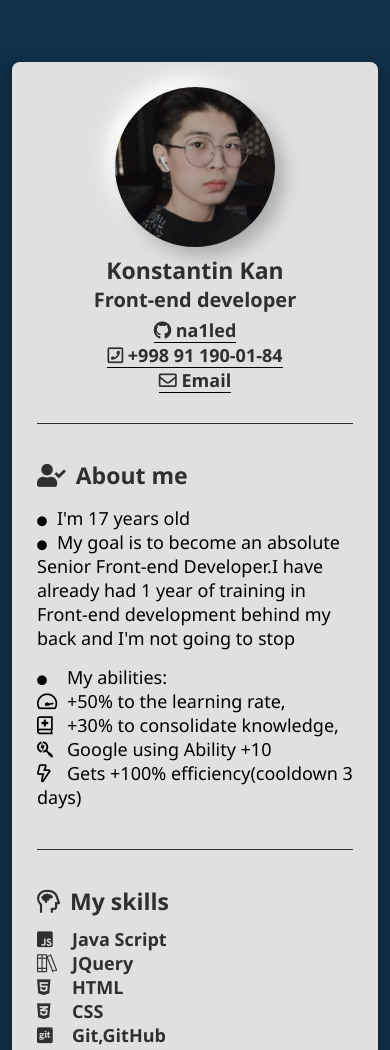
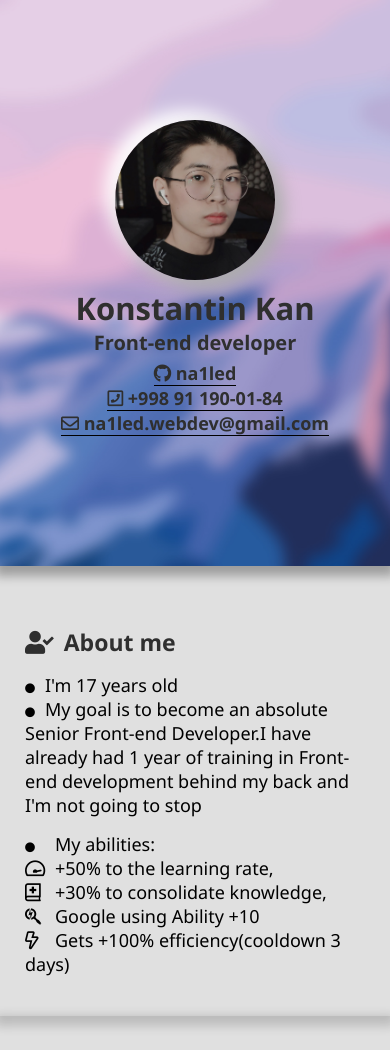
Before and after one commit to na1led/rsschool-cv, a plain HTML site: page index.html in a window 390 px wide. Shown: the top 1050 px of the page. Drawn offline with Linux system fonts and the light colour scheme.

Commit message:
feat: Redesigned all cv

```diff
--- a/index.html
+++ b/index.html
@@ -12,12 +12,11 @@
 </head>
 
 <body>
-    <div class="wrapper-container">
+
     <div class="wrapper">
+        <header class="header">
             <div class="container">
 
-
-                <header class="header">
                 <nav class="header__nav">
                     <div class="container">
                         <ul class="header__nav_list">
@@ -28,6 +27,8 @@
 
                     </div>
                 </nav>
+
+
                 <div class="header__content-container">
                     <div class="header__content_avatar-block">
                         <img src="img/avatar.jpg" alt="" class="header__content_avatar">
@@ -37,23 +38,25 @@
                             <h1 class="section__title header__title">Konstantin Kan</h1>
                             <h3 class="section__subtitle">Front-end developer</h3>
                             <ul class="section__list">
-                                    <li><a class="list-link" href="https://github.com/na1led"><i
-                                                class="fab fa-github"></i>
+                                <li><a class="list-link" href="https://github.com/na1led"><i class="fab fa-github"></i>
                                         na1led</a></li>
-                                    <li><a class="list-link" href="tel:+998911900184"><i
-                                                class="far fa-phone-square"></i>
+                                <li><a class="list-link" href="tel:+998911900184"><i class="far fa-phone-square"></i>
                                         +998 91
                                         190-01-84</a></li>
-                                    <li><a class="list-link" href="mailto:kostikkan595@gmail.com"><i
-                                                class="far fa-envelope"></i> Email</a></li>
+                                <li><a class="list-link" href="mailto:na1led.webdev@gmail.com"><i
+                                            class="far fa-envelope"></i> na1led.webdev@gmail.com</a></li>
                             </ul>
                         </div>
                         <img class="avatar" src="img/avatar.jpg" alt="">
                     </div>
 
                 </div>
+            </div>
         </header>
         <section id="about" class="about">
+            <div class="container">
+
+
                 <h2 class="section__title"><i class="fas fa-user-check"></i>About me</h2>
                 <ul class="section__list">
                     <li><i class="far fa-circle"></i>I'm 17 years old</li>
@@ -72,8 +75,12 @@
                         </ul>
                     </li>
                 </ul>
+            </div>
         </section>
         <section id="skills" class="skills">
+            <div class="container">
+
+
                 <h2 class="section__title"><i class="far fa-head-side-brain"></i>My skills</h2>
                 <div class="skills-block">
                     <ul class="section__list skills__list">
@@ -91,8 +98,12 @@
                         <li><i class="fal fa-camera-retro"></i>Photoshop</li>
                     </ul>
                 </div>
+            </div>
         </section>
         <section id="experience" class="experience">
+            <div class="container">
+
+
                 <h2 class="section__title"><i class="far fa-user-clock"></i>Dev and Education experience</h2>
                 <p class="experience-descr">
                     Completed the course <span>PROWEB</span> in Tashkent, Uzbekistan
@@ -162,7 +173,7 @@
                         </div>
                     </a>
                 </div>
-
+            </div>
         </section>
         <footer class="footer">
             <div class="container footer-container">
@@ -174,14 +185,13 @@
                             190-01-84</a></li>
                     <li><a class="list-link" href=""><i class="far fa-envelope"></i> Email</a></li>
                 </ul>
-                        <a href="https://rs.school/js/" class="footer__link"><img src="fonts/rs_school_js.svg"
-                                alt=""></a>
+                <a href="https://rs.school/js/" class="footer__link"><img src="fonts/rs_school_js.svg" alt=""></a>
             </div>
 
         </footer>
+
     </div>
-        </div>
-    </div>
+
 
     <script src="script.js"></script>
 </body>
--- a/media.css
+++ b/media.css
@@ -6,8 +6,8 @@
 }
 
 @media(max-width:820px){
-    .wrapper{
-        padding: 50px;
+    .header{
+        padding-top: 120px;
     }
     .section__title{
         font-size: 36px;
@@ -112,10 +112,7 @@
     }
 }
 @media(max-width:640px){
-    .wrapper{
-        padding: 40px;
-        padding-top: 60px;
-    }
+
     .avatar{
         display: none;
     }
@@ -246,9 +243,7 @@
     .wrapper-container {
         padding: 12px;
     }
-    .wrapper{
-        padding: 25px;
-    }
+
 }
 
 @media(max-width:406px){
@@ -317,12 +312,12 @@
         width: 160px;
         height: 160px;
     }
-    .header__title {
-        font-size: 30px;
-
-    }
     .section__title {
         font-size: 23px;
+    }
+    .header__title {
+        font-size: 31px;
+
     }
     .section__list>li {
         font-size: 18px;
--- a/script.js
+++ b/script.js
@@ -25,3 +25,6 @@ for (let i = 0; i < burger.length; i++) {
     })
 
 }
+
+
+console.log(document.body.offsetHeight);
--- a/style.css
+++ b/style.css
@@ -22,11 +22,6 @@ body {
 
 .wrapper {
     background: #e0e0e0;
-
-    max-width: 900px;
-    margin: 50px auto;
-
-    padding: 30px 60px;
     border-radius: 8px;
     box-shadow: 0px 8px 10px 10px #0f2a3f
 }
@@ -34,25 +29,40 @@ body {
     padding: 30px;
 }
 .container {
-    max-width: 900px;
+    max-width: 1100px;
     margin: 0 auto;
+    padding: 0 25px;
 }
 
 section {
-    padding: 25px 0;
-    border-bottom: 1px rgb(47, 47, 47) solid;
+    padding: 50px 0;
+    box-shadow: 0px 5px 10px 5px rgba(0, 0, 0, 0.164);
+    transition: 0.3s;
 }
+
 
 .header {
     padding-bottom: 50px;
-    border-bottom: 1px rgb(47, 47, 47) solid;
+    background-image: url('img/7.jpg');
+    background-size: cover;
+    background-position: center;
+    position: relative;
+    box-shadow: 0px 5px 10px 5px rgba(0, 0, 0, 0.3);
+}
+.header::after{
+    content: '';
+    position: absolute;
+    top: 0;
+    left: 0;
+    background-color: rgba(0, 0, 0, 0.2);
+    z-index: 3;
 }
 
 .header__content{
     display: flex;
     justify-content: space-between;
     align-items: center;
-    padding-top: 20px;
+    padding: 100px 0;
 }
 .header__content_avatar-block{
     margin: 0 auto;
@@ -116,8 +126,7 @@ section {
     height: 270px;
     padding: 5px;
     border-radius: 50%;
-    box-shadow:  9px 9px 18px #acacac,
-    -9px -9px 18px #ffffff;
+    box-shadow:  0px 9px 18px 10px #00000044;;
 }
 
 
@@ -167,10 +176,11 @@ section {
 
 }
 .header__title{
-    font-size: 50px;
+    font-size: 60px;
+
 }
 .section__subtitle {
-    padding-top: 30px;
+    padding-top: 10px;
     color: rgb(47, 47, 47);
     font-size: 35px;
     font-weight: 600;
@@ -265,7 +275,7 @@ section {
     font-size: 20px;
     color: rgb(80, 80, 80);
     transition: 0.3s;
-
+    margin-top: 6px;
 }
 .experience-grid-card:hover .experience-grid-text-descr{
     color: #000;
@@ -276,7 +286,7 @@ section {
 
 .footer-container {
     display: flex;
-    justify-content: space-around;
+    justify-content: space-between;
     align-items: center;
 }
 
```
Also changed, not shown: img/7.jpg (added). Lines whose indentation alone changed are shown as unchanged.
